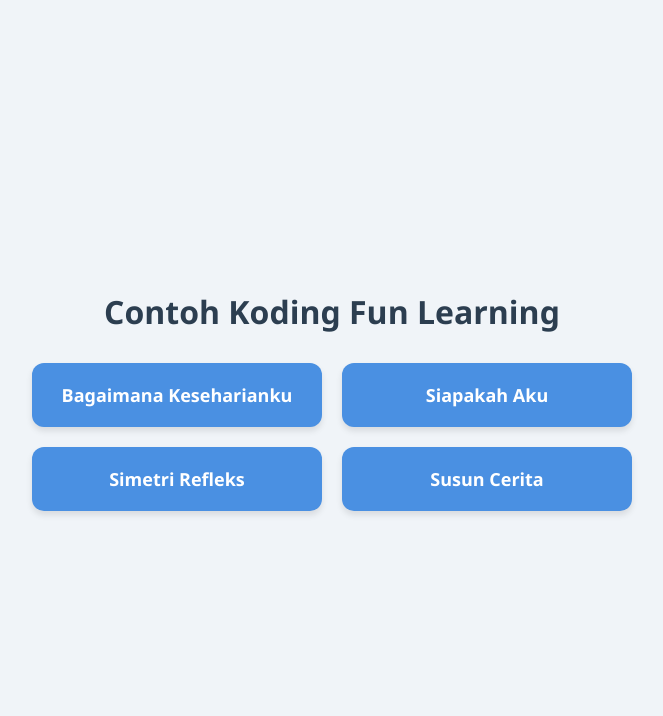
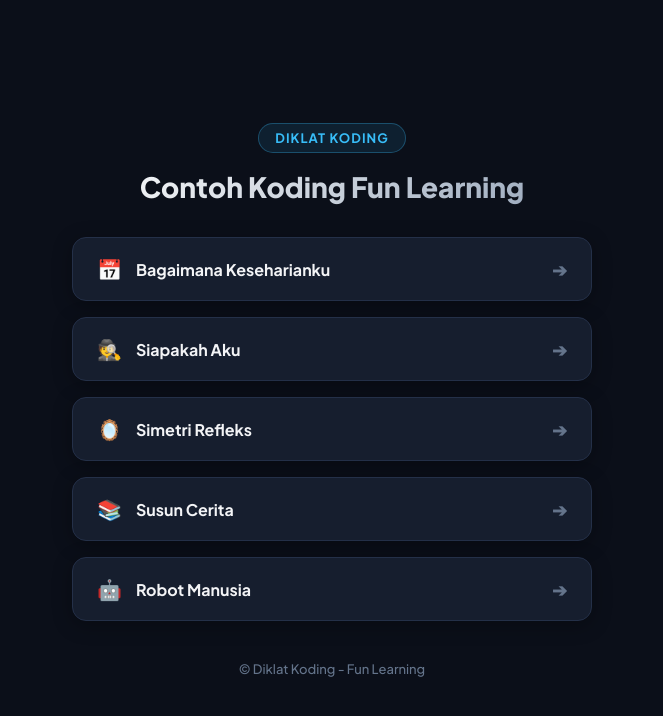
Before and after one commit to fahriedtech/fahriedtech.github.io, a plain HTML site: page diklatkoding/index.html in a window 1280 px wide. Shown: the whole page, without its empty margins (308-971 px from the left). Drawn offline with Linux system fonts and the light colour scheme.

Commit message:
Update index.html

```diff
--- a/diklatkoding/index.html
+++ b/diklatkoding/index.html
@@ -4,6 +4,9 @@
     <meta charset="UTF-8">
     <meta name="viewport" content="width=device-width, initial-scale=1.0">
     <title>Contoh Koding Fun Learning</title>
+    <link rel="preconnect" href="https://fonts.googleapis.com">
+    <link rel="preconnect" href="https://fonts.gstatic.com" crossorigin>
+    <link href="https://fonts.googleapis.com/css2?family=Plus+Jakarta+Sans:wght@500;700;800&display=swap" rel="stylesheet">
     <style>
         * {
             box-sizing: border-box;
@@ -12,61 +15,175 @@
         }
 
         body {
-            font-family: 'Segoe UI', Tahoma, Geneva, Verdana, sans-serif;
-            background-color: #f0f4f8;
+            font-family: 'Plus Jakarta Sans', -apple-system, BlinkMacSystemFont, 'Segoe UI', Roboto, sans-serif;
+            background: #0b0f19;
+            color: #f3f4f6;
             display: flex;
             flex-direction: column;
             align-items: center;
             justify-content: center;
             min-height: 100vh;
-            padding: 20px;
+            padding: 24px 16px;
+        }
+
+        .container {
+            width: 100%;
+            max-width: 520px;
+            text-align: center;
+        }
+
+        .badge {
+            display: inline-block;
+            padding: 6px 16px;
+            background: rgba(56, 189, 248, 0.1);
+            color: #38bdf8;
+            border: 1px solid rgba(56, 189, 248, 0.3);
+            border-radius: 20px;
+            font-size: 13px;
+            font-weight: 700;
+            letter-spacing: 1px;
+            text-transform: uppercase;
+            margin-bottom: 16px;
         }
 
         h1 {
-            color: #2c3e50;
-            margin-bottom: 30px;
-            text-align: center;
+            font-size: 28px;
+            font-weight: 800;
+            margin-bottom: 32px;
+            background: linear-gradient(135deg, #ffffff 0%, #94a3b8 100%);
+            -webkit-background-clip: text;
+            -webkit-text-fill-color: transparent;
+            line-height: 1.3;
         }
 
-        .menu-container {
-            display: grid;
-            grid-template-columns: repeat(auto-fit, minmax(220px, 1fr));
-            gap: 20px;
+        .menu-list {
+            display: flex;
+            flex-direction: column;
+            gap: 16px;
             width: 100%;
-            max-width: 600px;
         }
 
         .menu-item {
             display: flex;
             align-items: center;
-            justify-content: center;
-            padding: 20px;
-            background-color: #4a90e2;
-            color: white;
+            justify-content: space-between;
+            padding: 18px 24px;
+            background: #161e2e;
+            color: #f3f4f6;
             text-decoration: none;
-            border-radius: 12px;
-            font-size: 18px;
-            font-weight: bold;
-            text-align: center;
-            box-shadow: 0 4px 6px rgba(0, 0, 0, 0.1);
-            transition: transform 0.2s, background-color 0.2s;
+            border-radius: 14px;
+            font-size: 16px;
+            font-weight: 700;
+            border: 1px solid #243048;
+            box-shadow: 0 4px 20px rgba(0, 0, 0, 0.3);
+            transition: all 0.3s ease;
+            position: relative;
+            overflow: hidden;
+        }
+
+        .menu-item::before {
+            content: '';
+            position: absolute;
+            top: 0;
+            left: 0;
+            width: 4px;
+            height: 100%;
+            background: linear-gradient(180deg, #38bdf8, #818cf8);
+            opacity: 0;
+            transition: opacity 0.3s ease;
         }
 
         .menu-item:hover {
-            background-color: #357abd;
-            transform: translateY(-4px);
+            background: #1d283d;
+            border-color: #38bdf8;
+            transform: translateY(-2px);
+            box-shadow: 0 8px 25px rgba(56, 189, 248, 0.15);
+            padding-left: 28px;
+        }
+
+        .menu-item:hover::before {
+            opacity: 1;
+        }
+
+        .menu-content {
+            display: flex;
+            align-items: center;
+            gap: 14px;
+        }
+
+        .menu-icon {
+            font-size: 20px;
+        }
+
+        .arrow-icon {
+            font-size: 18px;
+            color: #64748b;
+            transition: transform 0.3s ease, color 0.3s ease;
+        }
+
+        .menu-item:hover .arrow-icon {
+            color: #38bdf8;
+            transform: translateX(4px);
+        }
+
+        footer {
+            margin-top: 40px;
+            font-size: 13px;
+            color: #64748b;
         }
     </style>
 </head>
 <body>
 
-    <h1>Contoh Koding Fun Learning</h1>
+    <div class="container">
+        <span class="badge">Diklat Koding</span>
+        <h1>Contoh Koding Fun Learning</h1>
 
-    <div class="menu-container">
-        <a href="/diklatkoding/bagaimanakeseharianku/" class="menu-item">Bagaimana Keseharianku</a>
-        <a href="/diklatkoding/siapakahaku/" class="menu-item">Siapakah Aku</a>
-        <a href="/diklatkoding/simetrirefleks/" class="menu-item">Simetri Refleks</a>
-        <a href="/diklatkoding/susuncerita/" class="menu-item">Susun Cerita</a>
+        <div class="menu-list">
+            <a href="/diklatkoding/bagaimanakeseharianku/" class="menu-item">
+                <div class="menu-content">
+                    <span class="menu-icon">📅</span>
+                    <span>Bagaimana Keseharianku</span>
+                </div>
+                <span class="arrow-icon">➔</span>
+            </a>
+
+            <a href="/diklatkoding/siapakahaku/" class="menu-item">
+                <div class="menu-content">
+                    <span class="menu-icon">🕵️</span>
+                    <span>Siapakah Aku</span>
+                </div>
+                <span class="arrow-icon">➔</span>
+            </a>
+
+            <a href="/diklatkoding/simetrirefleks/" class="menu-item">
+                <div class="menu-content">
+                    <span class="menu-icon">🪞</span>
+                    <span>Simetri Refleks</span>
+                </div>
+                <span class="arrow-icon">➔</span>
+            </a>
+
+            <a href="/diklatkoding/susuncerita/" class="menu-item">
+                <div class="menu-content">
+                    <span class="menu-icon">📚</span>
+                    <span>Susun Cerita</span>
+                </div>
+                <span class="arrow-icon">➔</span>
+            </a>
+
+            <a href="/diklatkoding/robotmanusia/" class="menu-item">
+                <div class="menu-content">
+                    <span class="menu-icon">🤖</span>
+                    <span>Robot Manusia</span>
+                </div>
+                <span class="arrow-icon">➔</span>
+            </a>
+        </div>
+
+        <footer>
+            &copy; Diklat Koding - Fun Learning
+        </footer>
     </div>
 
 </body>
```
